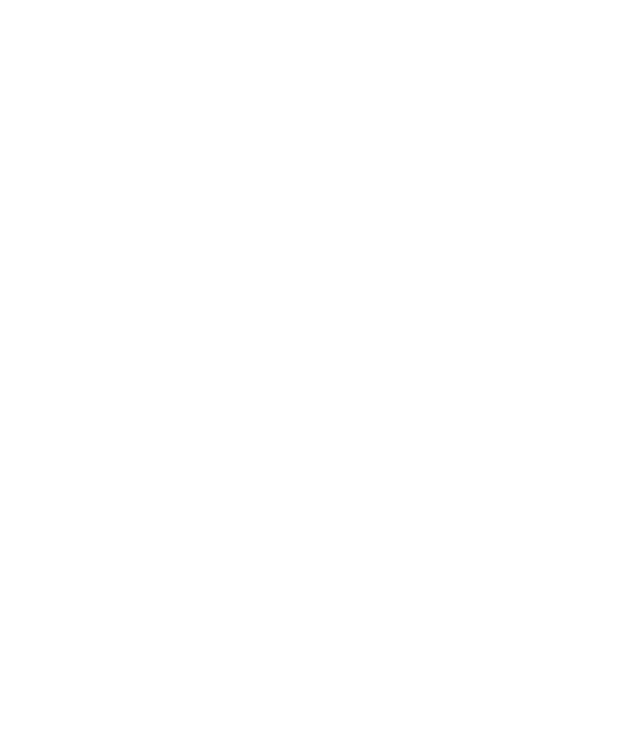
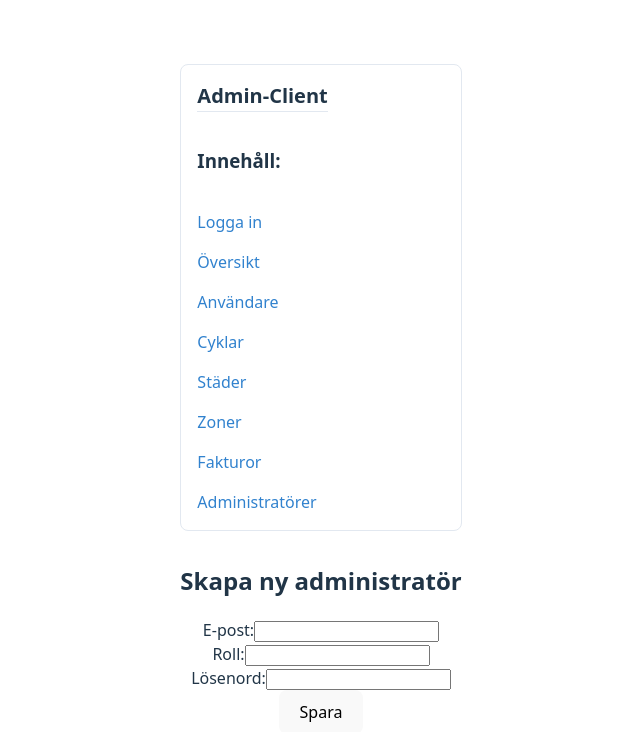
Before and after one commit to ricmal08/vteam-admin-client, a React (Vite) app: page /admins/create in a window 1280 px wide. Before the commit this address had no page. Shown: the top 732 px of the page, without its empty margins (319-959 px from the left). Built offline with nearby package versions, Linux system fonts and the light colour scheme.

Commit message:
feat: implement initial view and api requests with jwt handling

```diff
--- a/src/App.jsx
+++ b/src/App.jsx
@@ -15,9 +15,10 @@
 import Bikes from './views/Bikes/bikes.jsx';
 import CreateBike from './views/Bikes/createBike.jsx';
 import EditBike from './views/Bikes/editBike.jsx';
-//import Admins from './views/Admins/admins.jsx';
-import Invoices from './views/Invoices/invoices.jsx'
-import Invoice from './views/Invoices/invoice.jsx'
+import Admins from './views/Admins/admins.jsx';
+import CreateAdmin from './views/Admins/createAdmin.jsx';
+import Invoices from './views/Invoices/invoices.jsx';
+import Invoice from './views/Invoices/invoice.jsx';
 import CreateInvoice from './views/Invoices/createInvoice.jsx';
 
 
@@ -40,9 +41,11 @@
             {/*Dashboard-komponent
             <Route index element={<Dashboard />} />*/}
 
-            {/*<Route path="admins" element={<Admins  />} />*/}
+            {/* Admins-endpoints */}
+            <Route path="admins" element={<Admins />} />
+            <Route path="admins/create" element={<CreateAdmin/>} />
 
-            {/* Invoices-endpoints */}
+            {/* Bikes-endpoints */}
             <Route path="bikes" element={<Bikes/>} />
             <Route path="bikes/create" element={<CreateBike/>} />
             <Route path="bikes/:bikeId" element={<EditBike />} />
--- /dev/null
+++ b/src/views/Admins/admins.css
@@ -0,0 +1,33 @@
+.admins-container {
+   border: 1px solid #ccc;
+  border-radius: 8px;
+  padding: 1.5rem;
+  background-color: #2d2d2d;
+
+}
+
+.admins-title {
+  margin-top: 0;
+  border-bottom: 2px solid #444;
+  padding-bottom: 0.5rem;
+  margin-bottom: 1.5rem;
+}
+
+.dataTable {
+  width: 100%;
+  border-collapse: collapse;
+}
+
+.dataTable th, .dataTable td {
+  padding: 0.75rem;
+  text-align: left;
+  border-bottom: 1px solid #444;
+}
+
+.dataTable th {
+  font-weight: bold;
+}
+
+.dataTable tbody tr:hover {
+  background-color: #3a3a3a;
+}
--- /dev/null
+++ b/src/views/Admins/admins.jsx
@@ -0,0 +1,89 @@
+import React, { useState, useEffect } from 'react';
+import { BrowserRouter, Routes, Route } from 'react-router-dom';
+import { useParams, useNavigate } from 'react-router-dom';
+import { Link } from 'react-router-dom';
+import './admins.css';
+import { apiRequest } from '../../api/api.js';
+
+function Admins() {
+  const [admins, setAdmins] = useState([]);
+  const [error, setError] = useState(null);
+
+    useEffect(() => {
+      const fetchAdmins = async () => {
+
+
+        try {
+
+          const data = await apiRequest('/api/admins');
+          console.log("Mottagen data för admins:", data);
+          setAdmins(data);
+          // TODO: ordna eventuellt fler kontroller
+        } catch (err) {
+          console.error("Ett fel inträffade vid fetch:", err);
+
+        }
+    };
+    fetchAdmins();
+}, [])
+
+const handleDelete = async (adminId) => {
+
+      try {
+        //fungerar inte då controllern vänta sig req params: email
+        await apiRequest(`/api/admins/${adminId}`, {
+              method: 'DELETE',
+        });
+
+        setAdmins(currentAdmins =>
+            currentAdmins.filter(admin => admin.id !== adminId)
+        );
+
+      } catch (err) {
+        console.error("Fel vid borttagning:", err);
+        alert(err.message);
+      }
+  };
+ return (
+
+<div className="admins-container">
+
+      <h2 className="admins-title">Administratörer</h2>
+       <Link to="/admins/create" className="admins-create">
+                + Lägg till
+       </Link>
+      {admins.length > 0 ? (
+            <table className={admins.dataTable}>
+              <thead>
+                <tr>
+                  <th>Behörighet</th>
+                  <th>Id</th>
+                  <th>E-post</th>
+                  <th>Ändra</th>{/*}Kräver tillägg i admins.controller.js {*/}
+                  <th>Ta bort</th>{/*}Kräver tillägg i adminds.controller.js {*/}
+              </tr>
+            </thead>
+            <tbody>
+                {admins.map(admin => (
+                  <tr key={admin.id}>
+                    <td>{admin.role}</td>
+                    <td>{admin.id}</td>
+                    <td>{admin.email}</td>
+                    <td>
+                     <p>placeholder</p>
+                    </td>
+                    <td>
+                    <p>placeholder</p>
+                    </td>
+                  </tr>
+                ))}
+              </tbody>
+            </table>
+            ) : (
+              <p>Inga admins kunde hittas.</p>
+            )}
+    </div>
+  );
+}
+
+export default Admins;
--- /dev/null
+++ b/src/views/Admins/createAdmin.jsx
@@ -0,0 +1,76 @@
+import React, { useState } from 'react';
+import { useNavigate } from 'react-router-dom';
+import { apiRequest } from '../../api/api.js';
+
+function CreateAdmin() {
+    const [email, setEmail] = useState('');
+    const [password, setPassword] = useState('');
+    const [role, setRole] = useState('');
+    const [error, setError] = useState(null);
+
+    const navigate = useNavigate();
+
+    const handleSubmit = async (event) => {
+    event.preventDefault();
+    setError(null);
+
+    //skapar objekt som matchar jsonstrukturen enl.backendserverns krav.
+    const newAdminData = {
+      email,
+      password,
+      role
+    };
+    console.log(newAdminData);
+    try {
+        await apiRequest('/api/admins', {
+        method: 'POST',
+        body: JSON.stringify(newAdminData),
+      });
+
+        navigate('/admins');
+
+    } catch (err) {
+        console.error("Fel vid borttagning:", err);
+        alert(err.message);
+    }
+};
+
+return (
+    <form onSubmit={handleSubmit}>
+      <h2>Skapa ny administratör</h2>
+         <div>
+            <label htmlFor="email">E-post:</label>
+            <input
+                id="email"
+                type="email"
+                value={email}
+                onChange={e => setEmail(e.target.value)}
+                required
+            />
+        </div>
+        <div>
+            <label htmlFor="role">Roll:</label>
+            <input
+                id="role"
+                type="text"
+                value={role}
+                onChange={e => setRole(e.target.value)}
+                required
+            />
+        </div>
+        <div>
+            <label htmlFor="password">Lösenord:</label>
+            <input
+                id="password"
+                type="text"
+                value={password}
+                onChange={e => setPassword(e.target.value)}
+                required
+            />
+        </div>
+        <button type="submit">Spara</button>
+    </form>
+  );
+}
+
+export default CreateAdmin
--- a/src/views/Bikes/bikes.jsx
+++ b/src/views/Bikes/bikes.jsx
@@ -1,5 +1,4 @@
 import React, { useState, useEffect } from 'react';
-//import { Box, Heading, VStack } from '@chakra-ui/react';
 import { BrowserRouter, Routes, Route } from 'react-router-dom';
 import { useParams, useNavigate } from 'react-router-dom';
 import { Link } from 'react-router-dom';
```
Also changed, not shown: src/views/Admins/admin.css (added), src/views/Admins/admin.jsx (added), src/views/Admins/editAdmins.jsx (added).
